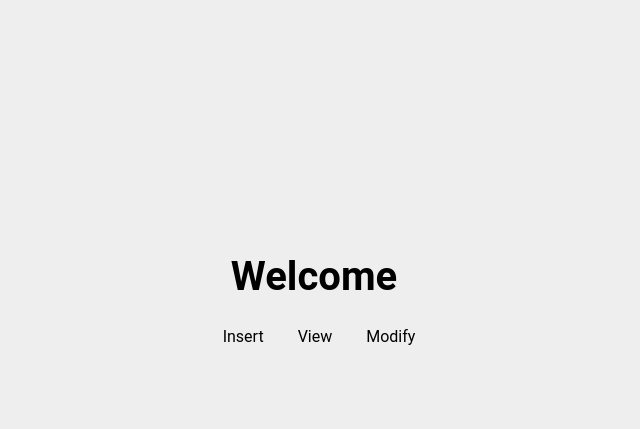
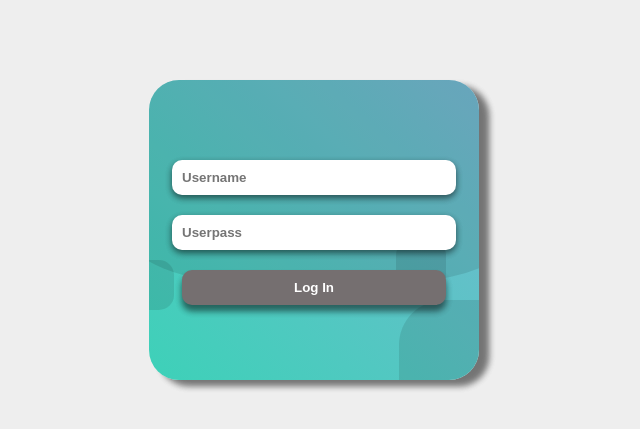
Before and after one commit to JhonathanMusa/php_simple_crud, a PHP site: page / in a window 1280 px wide. Shown: the top 429 px of the page, without its empty margins (326-966 px from the left). Run offline with PHP 8.4, Linux system fonts and the light colour scheme.

Commit message:
thirth commit

```diff
--- a/insert.php
+++ b/actionInsert.php
@@ -10,7 +10,7 @@ $telephone = $_POST['telephone'];
 $insert = "INSERT INTO users (name, lastName, address, telephone) VALUES ('$first_name', '$last_name', '$address', '$telephone') ";
 
 if ($connection->query($insert) === TRUE) {
-    echo "<script>alert('New Record inserted successfully'); window.location='/www/PHP/php_simple_crud/index.php'</script>";
+    echo "<script>alert('New Record inserted successfully'); window.location='/www/PHP/php_simple_crud/home.php'</script>";
 } else {
     echo "Failed to introduce new records";
 }
--- /dev/null
+++ b/index.html
@@ -0,0 +1,24 @@
+<!DOCTYPE html>
+<html lang="en">
+  <head>
+    <meta charset="UTF-8" />
+    <meta name="viewport" content="width=device-width, initial-scale=1.0" />
+    <title>Document</title>
+    <link rel="stylesheet" href="style.css" />
+  </head>
+  <body>
+    <div class="responsive-banner">
+      <span class="circle-a"></span>
+      <span class="circle-b"></span>
+      <!-- <img src="image.png" alt="image" /> -->
+      <div class="container-envelope">
+        <div class="col-xs-12"></div>
+      </div>
+      <form action="checkuser.php" method="POST">
+        <input type="text" class="input_item" placeholder="Username" name="user"/>
+        <input type="password" class="input_item" placeholder="Userpass" name="pass"/>
+        <input type="submit" value="Log In" class="input_submit" />
+      </form>
+    </div>
+  </body>
+</html>
--- a/insertForm.php
+++ b/insertForm.php
@@ -9,7 +9,7 @@
 </head>
 <body>
     <h2>Insert Information</h2>
-    <div class="container-page container-page-add">
+    <div class="container-page-insert">
         <form action="insert.php" method="post">
             <label for="">First Name</label><br>
             <input type="text" class="container_input" name="name" /><br>
@@ -19,9 +19,9 @@
             <input type="text" class="container_input" name="address" /><br>
             <label for="">Telephone</label><br>
             <input type="text" class="container_input" name="telephone" /><br>
-            <input type="submit" value="Done!" class="container_submit">
+            <input type="submit" value="Done!" class="container_submit_insert">
         </form>
     </div>
-    <a class="link_home" href="index.php">Home</a>
+    <a class="link_home" href="home.php">Home</a>
 </body>
 </html>
--- a/modifyForm.php
+++ b/modifyForm.php
@@ -16,7 +16,7 @@ $users = "SELECT * FROM users  WHERE id_user = '$id'";
 </head>
 <body>
 
-<form class="container-page container-page-edit" action="actionUpdate.php" method="post">
+<form class="container-page-edit" action="actionUpdate.php" method="post">
       <div class="table_title table_title-edit ">User Information</div>
       <div class="table_header">Name</div>
       <div class="table_header">Last Name</div>
@@ -35,8 +35,8 @@ while ($row = $result->fetch_assoc()) {
         <input typwe="number" class="table_item" value="<?php echo $row['telephone'] ?>" name="telephone">
         <?php }
 $result->free();?>
-<input type="submit" value="Actualizar" class="container_submit container_submit-edit">
+<input type="submit" value="Actualizar" class="container_submit-edit">
     </form>
-    <a class="link_home" href="index.php">Home</a>
+    <a class="link_home" href="home.php">Home</a>
 </body>
 </html>
--- a/style.css
+++ b/style.css
@@ -3,166 +3,117 @@ body {
   font-family: "Roboto", sans-serif;
   text-align: center;
 }
+/* LOGIN */
 
-/* INDEX */
+.responsive-banner {
+  margin: 80px auto;
+  width: 30%;
+  min-width: 230px;
+  max-width: 330px;
+  position: relative;
+  height: auto;
+  min-height: 300px;
+  max-height: 500px;
+  border-radius: 30px;
+  overflow: hidden;
+  /* background-image: linear-gradient(to bottom left, #d6b367, #d67e18); */
+  background-image: linear-gradient(to bottom left, #75b8d1, #3dd1b8);
+  background-repeat: no-repeat;
+  box-shadow: 10px 6px 6px rgba(0, 0, 0, 0.3), 10px 6px 6px rgba(0, 0, 0, 0.3);
+}
 
+.container-envelope {
+  padding: 35px 15px;
+  color: #fff;
+  display: -webkit-box;
+  display: -webkit-flex;
+  display: -ms-flexbox;
+  display: flex;
+}
+
+.col-xs-12 {
+  -webkit-box-flex: 0;
+  -webkit-flex: 0 0 100%;
+  -ms-flex: 0 0 100%;
+  flex: 0 0 100%;
+  max-width: 100%;
+  -webkit-align-self: center;
+  -ms-flex-item-align: center;
+  align-self: center;
+  text-align: center;
+}
+
+img {
+  max-width: 330px;
+  width: 100%;
+  position: relative;
+  border-radius: 10px;
+  box-shadow: 0 6px 6px rgba(0, 0, 0, 0.3), 0 6px 6px rgba(0, 0, 0, 0.3);
+}
+
+span:after,
+span:before {
+  content: "";
+  position: absolute;
+  display: block;
+  border-radius: 30%;
+  background-color: rgba(0, 0, 0, 0.1);
+  width: 50px;
+  height: 50px;
+}
+.circle-a:before {
+  width: 500px;
+  height: 500px;
+  top: -300px;
+  left: 52%;
+  -webkit-transform: translate(-50%, 0);
+  -ms-transform: translate(-50%, 0);
+  transform: translate(-50%, 0);
+}
+
+.circle-a:after {
+  top: 160px;
+  right: 10%;
+}
+
+.circle-b:before {
+  top: 60%;
+  left: -25px;
+}
+
+.circle-b:after {
+  width: 150px;
+  height: 150px;
+  bottom: -70px;
+  right: -70px;
+}
+
+form > input{
+  width: 80%;
+  border-radius: 10px;
+  padding: 10px;
+  margin: 10px;
+  align-items: center;
+  border: none;
+  box-shadow: 0 3px 6px rgba(0, 0, 0, 0.3), 0 3px 6px rgba(0, 0, 0, 0.3);
+  font-weight: bold;
+  color: black;
+  position: relative;
+}
+
+.input_submit{
+  background: #756F70;
+  box-shadow: 0 6px 6px rgba(0, 0, 0, 0.3), 0 6px 6px rgba(0, 0, 0, 0.3);
+  color: #fff;
+  position: relative;
+}
+
+/* END LOGIN */
+
+/* HOME */
 .page-index {
   margin-top: 20%;
   font-size: 40px;
-}
-
-/* """""""""" */
-
-.container-page {
-  width: 80%;
-  background: white;
-  margin: 50px auto;
-  box-shadow: 0 0 20px #333;
-
-  display: grid;
-  grid-template-columns: (repeat(4, 1fr));
-
-  grid-row: 50px;
-
-  position: relative;
-  border-radius: 10px;
-}
-
-/* VIEW */
-
-.container-view-page {
-  width: 100%;
-  background: white;
-  margin: 50px auto;
-  box-shadow: 0 0 20px #333;
-
-  display: grid;
-  grid-template-columns: (repeat(4, 1fr));
-
-  grid-row: 50px;
-
-  position: relative;
-  border-radius: 10px;
-}
-
-.table_title {
-  grid-column-start: 1;
-  grid-column-end: 5;
-
-  background: #000000;
-  color: white;
-  display: flex;
-  justify-content: center;
-  align-items: center;
-  font-weight: bold;
-  font-size: 1.9em;
-}
-
-.table_header,
-.table_item {
-  display: flex;
-  justify-content: center;
-  align-items: center;
-}
-
-.table_header {
-  font-weight: bold;
-  font-size: 1.5em;
-}
-
-.table_item {
-  padding: 10px;
-  font-size: 1.2em;
-}
-
-/* INSERT */
-
-.container-page {
-  width: 40%;
-  margin: 50px auto;
-  padding: 10px;
-}
-
-.container_title {
-  margin: 0;
-  padding: 10px;
-  background: #000000;
-  color: white;
-  font-size: 1.9em;
-  text-align: center;
-}
-
-.container_input {
-  width: 60%;
-  margin-top: 10px;
-  margin-right: 10px;
-  margin-bottom: 10px;
-  font-size: 1em;
-  padding: 5px;
-  border-radius: 5px;
-}
-
-.container_submit {
-  background: #000000;
-  color: white;
-  border: none;
-  padding: 10px;
-  margin: 15px auto;
-  width: 100px;
-  font-size: 1.1em;
-  cursor: pointer;
-  border-radius: 5px;
-}
-
-.link_home {
-  padding: 0;
-  margin: 0;
-  text-decoration: none;
-  color: #000000;
-}
-
-.link_home:hover {
-  color: red;
-}
-
-/* UPDATE */
-
-.title_edit {
-  position: absolute;
-  right: 7;
-  color: white;
-  text-decoration: none;
-  font-size: 0.7em;
-}
-
-.title_edit:hover {
-  text-decoration: underline;
-}
-
-.container-page-edit {
-  grid-template-columns: repeat(5, 1fr);
-
-  width: 90%;
-  min-width: 60%;
-  grid-auto-rows: 40px;
-}
-
-.table_title-edit {
-  grid-column-start: 1;
-  grid-column-end: 6;
-}
-
-.table_input {
-  display: block;
-  padding-left: 10px;
-}
-
-.container_submit-edit {
-  background: #000000;
-  padding: 0;
-  margin: 0;
-  font-size: 0.9em;
-  width: 100%;
 }
 
 .item_list {
--- a/update.php
+++ b/update.php
@@ -37,6 +37,6 @@ while ($row = $result->fetch_assoc()) {
         <?php }
 $result->free();?>
     </div>
-    <a class="link_home" href="index.php">Home</a>
+    <a class="link_home" href="home.php">Home</a>
 </body>
 </html>
--- a/viewForm.php
+++ b/viewForm.php
@@ -32,6 +32,6 @@ while ($row = $result->fetch_assoc()) {
         <?php }
 $result->free();?>
     </div>
-    <a class="link_home" href="index.php">Home</a>
+    <a class="link_home" href="home.php">Home</a>
 </body>
 </html>
```
Also changed, not shown: other parts of style.css (+134 -1 lines), checkuser.php (added, +18 -0 lines), home.php (renamed from index.php).
